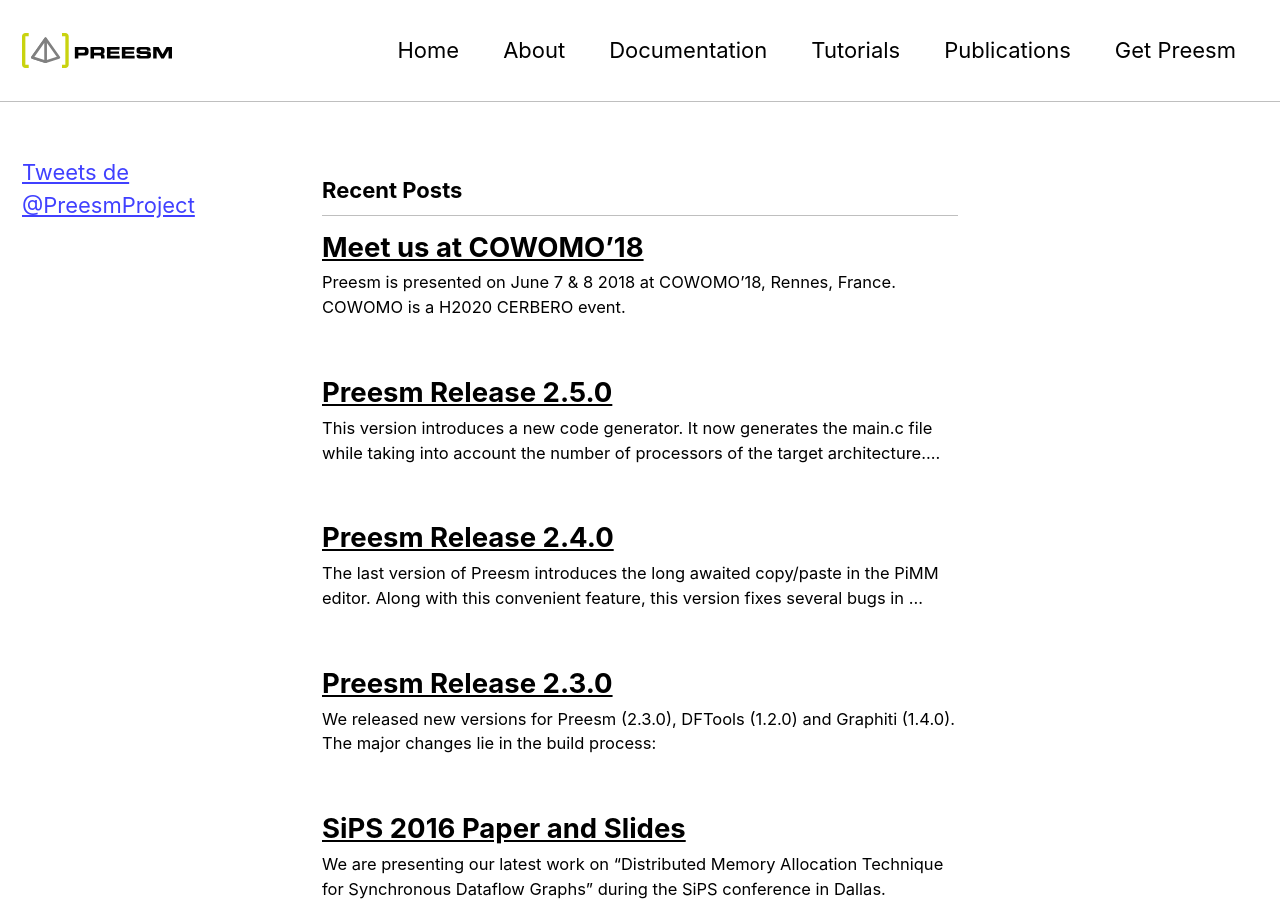
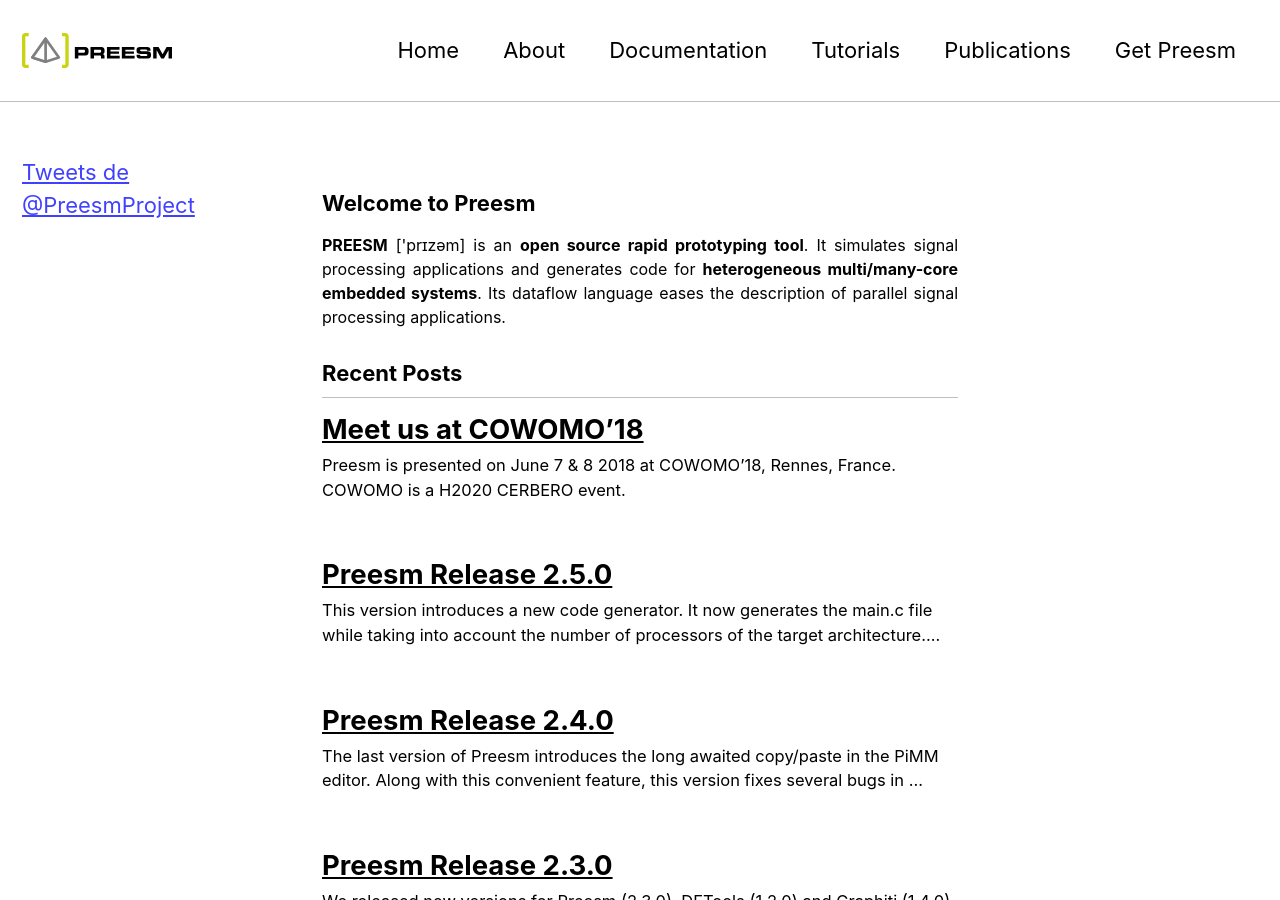
Before and after one commit to preesm/preesm.github.io, a Jekyll site: the page built from index.html, in a window 1280 px wide and 900 px high. Built offline with Jekyll 4.4.1, drawn with Linux system fonts in a browser that asks for light colours; nearby versions of some CDN libraries; the list of posts is cut into pages by our own code; comment, search, counter and statistics services are not loaded.

Commit message:
Add short description in top of recent posts

```diff
--- a/_layouts/home.html
+++ b/_layouts/home.html
@@ -1,6 +1,10 @@
 ---
 layout: archive
 ---
+
+<h3>Welcome to Preesm</h3>
+
+<p style="font-size: 16px; text-align: justify;"><strong>PREESM</strong> ['prɪzəm] is an <strong>open source rapid prototyping tool</strong>. It simulates signal processing applications and generates code for <strong>heterogeneous multi/many-core embedded systems</strong>. Its dataflow language eases the description of parallel signal processing applications.</p>
 
 <h3 class="archive__subtitle">{{ site.data.ui-text[site.locale].recent_posts | default: "Recent Posts" }}</h3>
 
```
